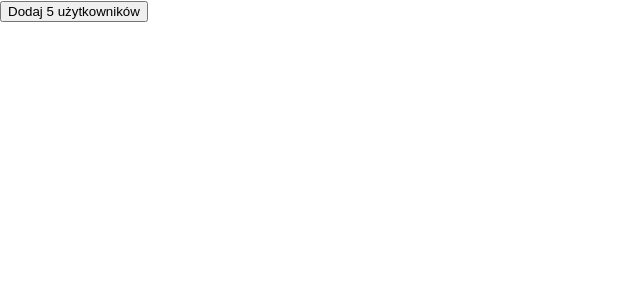
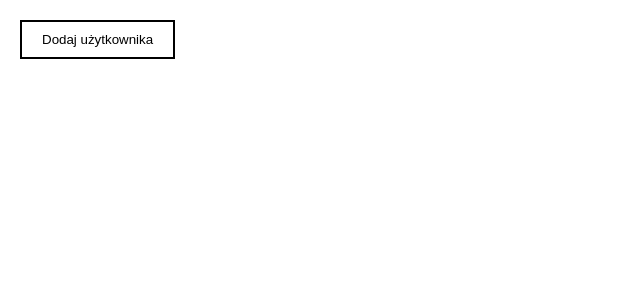
Before and after one commit to michalpluzek/react-fetch-click-api, a React (Create React App) app: page / in a window 1280 px wide. Shown: the top 300 px of the page, without its empty margins (0-640 px from the left). Built offline with nearby package versions, Linux system fonts and the light colour scheme.

Commit message:
Change from show user to add and show user

```diff
--- a/src/components/App.js
+++ b/src/components/App.js
@@ -3,11 +3,11 @@ import "./App.css";
 import ButtonFetchUsers from "./ButtonFetchUsers";
 import UsersList from "./UsersList";
 
-const API = "https://randomuser.me/api/?results=5";
+const API = "https://randomuser.me/api/?results=1";
 
 class App extends React.Component {
   state = {
-    users: null,
+    users: [],
   };
 
   handleDataFetch = () => {
@@ -20,10 +20,11 @@ class App extends React.Component {
         }
       })
       .then((data) => {
-        const users = data.results;
-        this.setState({
-          users,
-        });
+        const user = data.results;
+
+        this.setState((prev) => ({
+          users: prev.users.concat(user),
+        }));
       })
       .catch((error) => console.log(error));
   };
@@ -34,7 +35,7 @@ class App extends React.Component {
     return (
       <div>
         <ButtonFetchUsers click={this.handleDataFetch} />
-        {users ? <UsersList users={users} /> : users}
+        {users.length > 0 ? <UsersList users={users} /> : users}
       </div>
     );
   }
--- a/src/components/ButtonFetchUsers.js
+++ b/src/components/ButtonFetchUsers.js
@@ -1,7 +1,20 @@
 import React from "react";
 
 const ButtonFetchUsers = (props) => {
-  return <button onClick={props.click}>Dodaj 5 użytkowników</button>;
+  return (
+    <button
+      onClick={props.click}
+      style={{
+        margin: "20px",
+        padding: "10px 20px",
+        border: "2px solid black",
+        background: "white",
+        cursor: "pointer",
+      }}
+    >
+      Dodaj użytkownika
+    </button>
+  );
 };
 
 export default ButtonFetchUsers;
```
